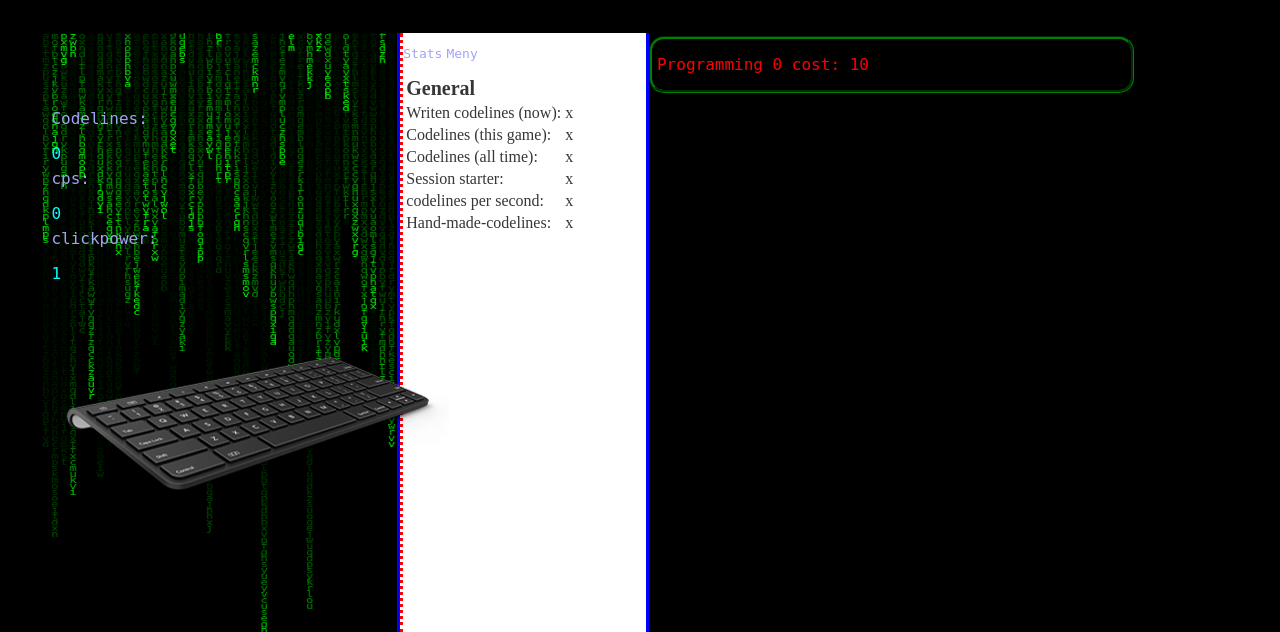
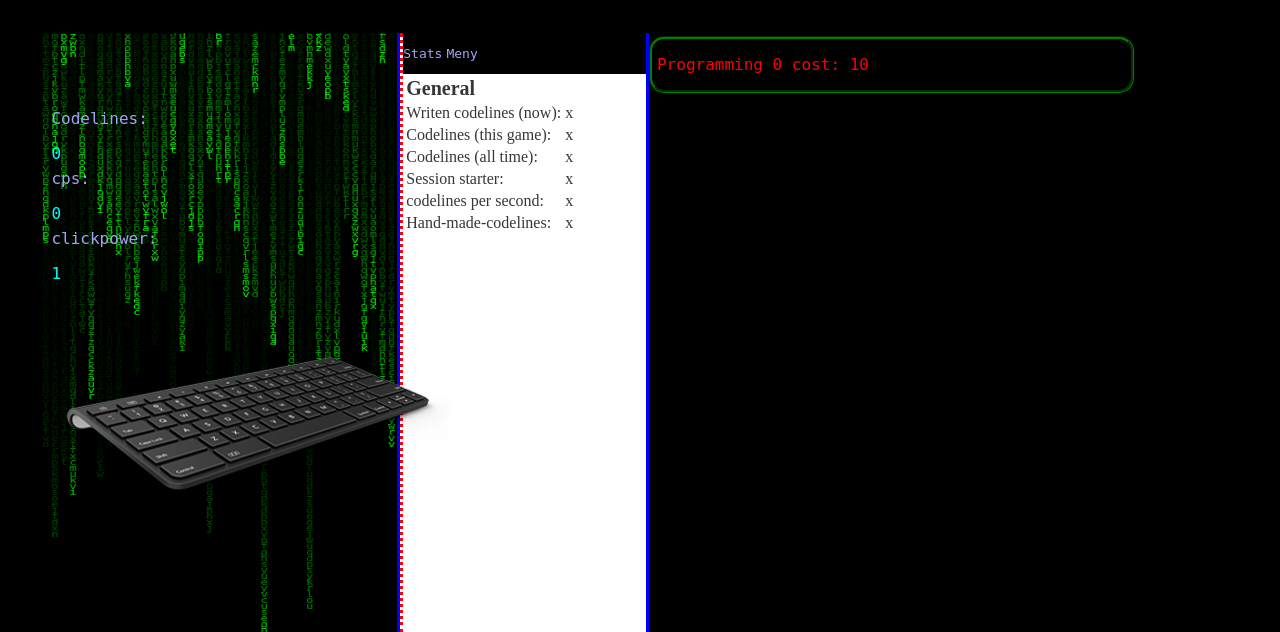
Before and after one commit to fwsGonzo/WebProsjekt, a PHP site: page / in a window 1280 px wide. Shown: the top 632 px of the page. Run offline with PHP 8.4, Linux system fonts and the light colour scheme.

Commit message:
tabs, work in progress
Will continue tomorrow

```diff
--- a/index.css
+++ b/index.css
@@ -124,11 +124,15 @@ p
     background-color: white;
 }
 
+.tab
+{
+	background-color: black;
+}
+
 .tab p
 {
 	position: relative;
 	display: inline-block;
-	/*float:left;*/
 }
 
 .menu
--- a/menu.php
+++ b/menu.php
@@ -1,3 +1,3 @@
-<div class="menu">
+<div id="menu" class="menu">
 	<h2>Menu</h2>
 </div>
--- a/stats.php
+++ b/stats.php
@@ -4,26 +4,43 @@
 	<script>
 		function toggleTab(i)
 		{
+			var chosen;
+			var notChosen;
 			if( i == 1)
 			{
-				//$(document).getElementById('stats').style.color='blue';
-				//var e = document.getElementById("stats");
-				//e.style.display='none';
-				$(".stats").hide();
-				alert("Hello World!");
+				//chosen = $(".stats");
+				//notchosen = $(".menu");
+				chosen = document.getElementById('stats');
+				notChosen = document.getElementById('menu');
 			}
 			else
 			{
-				var e = document.getElementById("menu");
+				//chosen = $(".menu");
+				//notChosen = $(".stats");
+				chosen = document.getElementById('menu');
+				notChosen = document.getElementById('stats');
+			}
+			chosen.style.display="inline";
+			notChosen.style.display="none";
 
-				//e.id = "ape";
-				alert("bye world");
-			}
+			chosen.style.borderLeft.color='#FFFFFF';
+			chosen.style.borderTop.color='white';
+			chosen.style.borderRight.color='white';
+
+			notChosen.style.borderLeft.color='black';
+			notChosen.style.borderTop.color='black';
+			notChosen.style.borderRight.color='black';
+
+			//$(document).getElementById('stats').style.color='blue';
+			//var e = document.getElementById("stats");
+			//e.style.display='none';
+			//var e = document.getElementById("menu");
+			//e.id = "ape";
 		}
 	</script>
 </div>
 
-<div class="stats">
+<div id="stats" class="stats">
 	<table>
 		<tr>
 			<td id="statsTitle">General</td>
```
